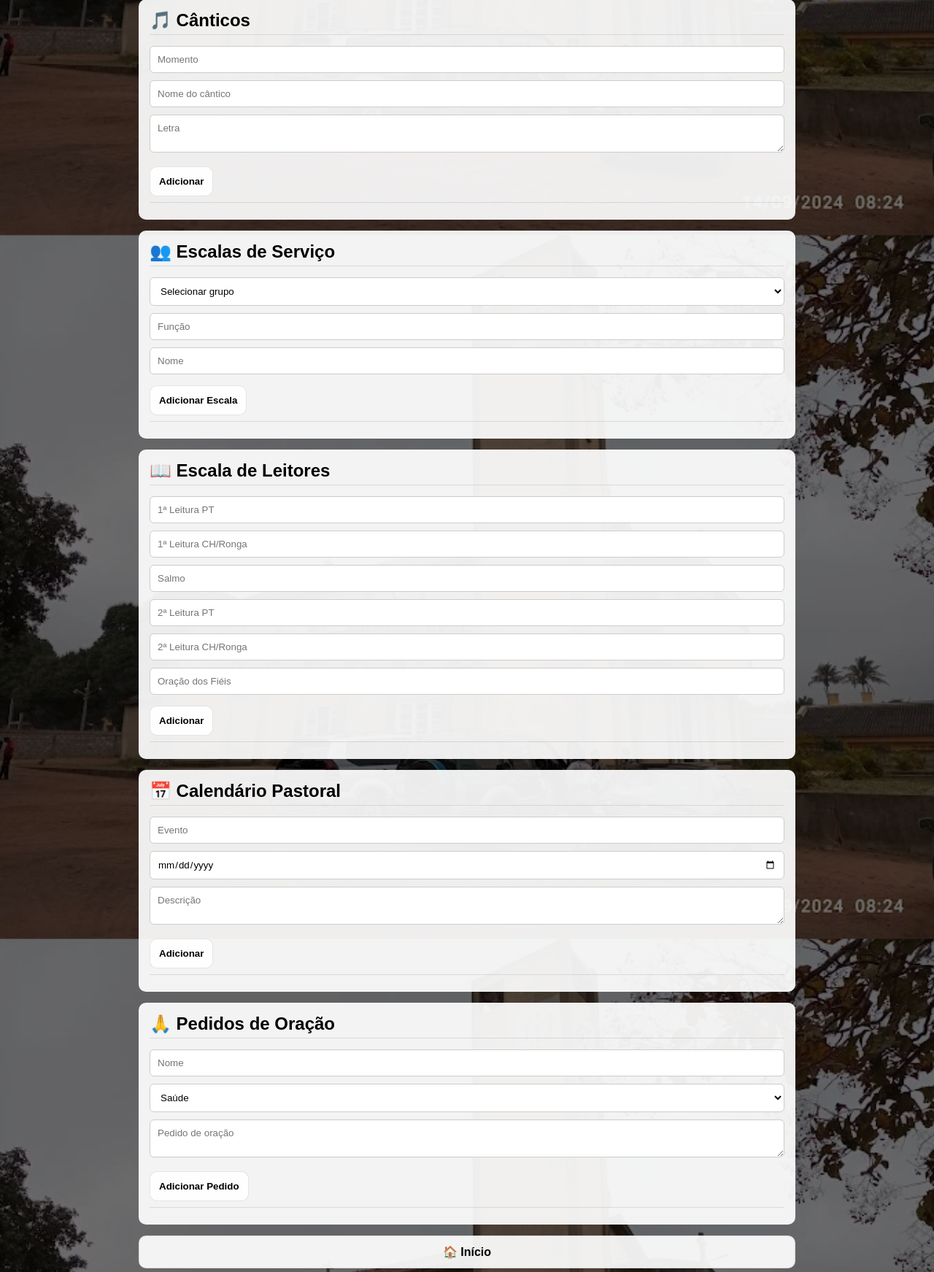
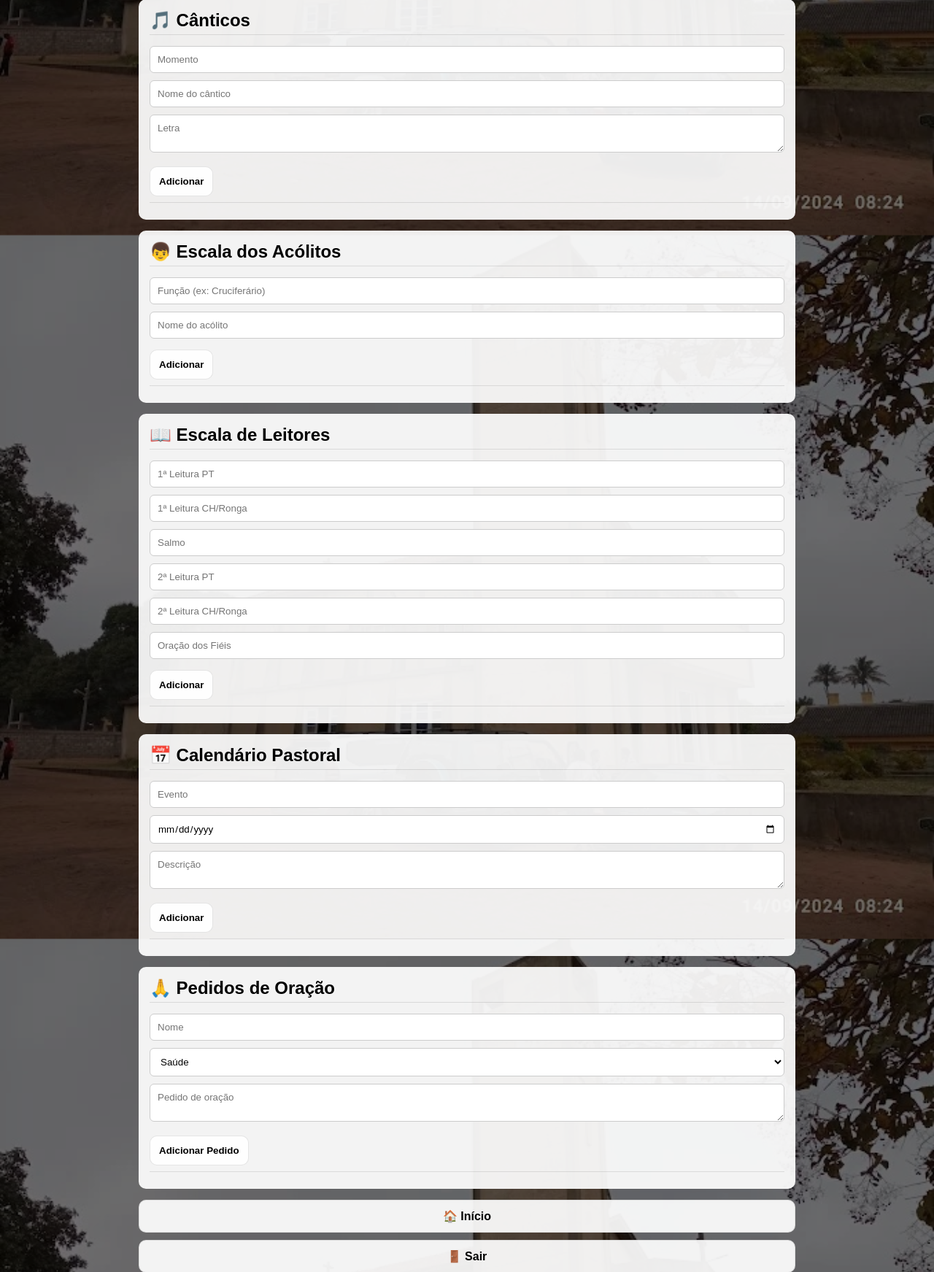
Before and after one commit to FSavel/sao-miguel-digital, a Flask app: page /admin in a window 1280 px wide. Shown: the part 642-2385 px from the top of the page at 73% size. Run offline with Flask 3, Linux system fonts and the light colour scheme; the visitor is signed in with stand-in values (Sample User, id 1).

Commit message:
Update admin.html

```diff
--- a/templates/admin.html
+++ b/templates/admin.html
@@ -32,18 +32,11 @@
 
         <form action="/add_aviso" method="POST">
 
-            <input type="text"
-                   name="titulo"
-                   placeholder="Título"
-                   required>
+            <input type="text" name="titulo" placeholder="Título" required>
 
-            <textarea name="descricao"
-                      placeholder="Descrição"
-                      required></textarea>
+            <textarea name="descricao" placeholder="Descrição" required></textarea>
 
-            <button class="botao" type="submit">
-                Adicionar
-            </button>
+            <button class="botao" type="submit">Adicionar</button>
 
         </form>
 
@@ -54,10 +47,7 @@
             <p><b>{{ a.titulo }}</b></p>
             <p>{{ a.descricao }}</p>
 
-            <a class="delete"
-               href="/delete_aviso/{{ loop.index0 }}">
-               ❌ Apagar
-            </a>
+            <a class="delete" href="/delete_aviso/{{ loop.index0 }}">❌ Apagar</a>
 
             <hr>
 
@@ -73,18 +63,11 @@
 
         <form action="/add_leitura" method="POST">
 
-            <input type="text"
-                   name="tipo"
-                   placeholder="Ex: Primeira Leitura PT"
-                   required>
+            <input type="text" name="tipo" placeholder="Ex: Primeira Leitura PT" required>
 
-            <textarea name="texto"
-                      placeholder="Texto da leitura"
-                      required></textarea>
+            <textarea name="texto" placeholder="Texto da leitura" required></textarea>
 
-            <button class="botao" type="submit">
-                Adicionar
-            </button>
+            <button class="botao" type="submit">Adicionar</button>
 
         </form>
 
@@ -95,10 +78,7 @@
             <p><b>{{ l.tipo }}</b></p>
             <p>{{ l.texto }}</p>
 
-            <a class="delete"
-               href="/delete_leitura/{{ loop.index0 }}">
-               ❌ Apagar
-            </a>
+            <a class="delete" href="/delete_leitura/{{ loop.index0 }}">❌ Apagar</a>
 
             <hr>
 
@@ -114,23 +94,13 @@
 
         <form action="/add_cantico" method="POST">
 
-            <input type="text"
-                   name="momento"
-                   placeholder="Momento"
-                   required>
+            <input type="text" name="momento" placeholder="Momento" required>
 
-            <input type="text"
-                   name="cantico"
-                   placeholder="Nome do cântico"
-                   required>
+            <input type="text" name="cantico" placeholder="Nome do cântico" required>
 
-            <textarea name="letra"
-                      placeholder="Letra"
-                      required></textarea>
+            <textarea name="letra" placeholder="Letra" required></textarea>
 
-            <button class="botao" type="submit">
-                Adicionar
-            </button>
+            <button class="botao" type="submit">Adicionar</button>
 
         </form>
 
@@ -138,14 +108,9 @@
 
         {% for c in canticos %}
 
-            <p>
-                <b>{{ c.momento }}</b> - {{ c.cantico }}
-            </p>
+            <p><b>{{ c.momento }}</b> - {{ c.cantico }}</p>
 
-            <a class="delete"
-               href="/delete_cantico/{{ loop.index0 }}">
-               ❌ Apagar
-            </a>
+            <a class="delete" href="/delete_cantico/{{ loop.index0 }}">❌ Apagar</a>
 
             <hr>
 
@@ -154,83 +119,29 @@
     </div>
 
 
-    <!-- ===================== ESCALAS DE SERVIÇO ===================== -->
+    <!-- ===================== ACÓLITOS ===================== -->
     <div class="card">
 
-        <h2>👥 Escalas de Serviço</h2>
+        <h2>👦 Escala dos Acólitos</h2>
 
-        <form action="/add_escala" method="POST">
+        <form action="/add_acolito" method="POST">
 
-            <!-- GRUPO -->
-            <select name="grupo" required>
+            <input type="text" name="funcao" placeholder="Função (ex: Cruciferário)" required>
 
-                <option value="">Selecionar grupo</option>
+            <input type="text" name="nome" placeholder="Nome do acólito" required>
 
-                <option value="Acólitos">
-                    Acólitos
-                </option>
-
-                <option value="Leitores">
-                    Leitores
-                </option>
-
-                <option value="Acolhimento">
-                    Acolhimento
-                </option>
-
-                <option value="Coral">
-                    Coral
-                </option>
-
-                <option value="Liturgia">
-                    Liturgia
-                </option>
-
-                <option value="Dízimo">
-                    Dízimo
-                </option>
-
-            </select>
-
-            <!-- FUNÇÃO -->
-            <input type="text"
-                   name="funcao"
-                   placeholder="Função">
-
-            <!-- NOME -->
-            <input type="text"
-                   name="nome"
-                   placeholder="Nome"
-                   required>
-
-            <button class="botao" type="submit">
-                Adicionar Escala
-            </button>
+            <button class="botao" type="submit">Adicionar</button>
 
         </form>
 
         <hr>
 
-        {% for e in escalas %}
+        {% for a in acolitos %}
 
-            <p>
-                <b>Grupo:</b> {{ e.grupo }}
-            </p>
+            <p><b>Função:</b> {{ a.funcao }}</p>
+            <p><b>Nome:</b> {{ a.nome }}</p>
 
-            {% if e.funcao %}
-                <p>
-                    <b>Função:</b> {{ e.funcao }}
-                </p>
-            {% endif %}
-
-            <p>
-                <b>Nome:</b> {{ e.nome }}
-            </p>
-
-            <a class="delete"
-               href="/delete_escala/{{ loop.index0 }}">
-               ❌ Apagar
-            </a>
+            <a class="delete" href="/delete_acolito/{{ loop.index0 }}">❌ Apagar</a>
 
             <hr>
 
@@ -246,39 +157,14 @@
 
         <form action="/add_leitor" method="POST">
 
-            <input type="text"
-                   name="primeira_pt"
-                   placeholder="1ª Leitura PT"
-                   required>
+            <input type="text" name="primeira_pt" placeholder="1ª Leitura PT" required>
+            <input type="text" name="primeira_ch" placeholder="1ª Leitura CH/Ronga" required>
+            <input type="text" name="salmo" placeholder="Salmo" required>
+            <input type="text" name="segunda_pt" placeholder="2ª Leitura PT" required>
+            <input type="text" name="segunda_ch" placeholder="2ª Leitura CH/Ronga" required>
+            <input type="text" name="oracao_fieis" placeholder="Oração dos Fiéis" required>
 
-            <input type="text"
-                   name="primeira_ch"
-                   placeholder="1ª Leitura CH/Ronga"
-                   required>
-
-            <input type="text"
-                   name="salmo"
-                   placeholder="Salmo"
-                   required>
-
-            <input type="text"
-                   name="segunda_pt"
-                   placeholder="2ª Leitura PT"
-                   required>
-
-            <input type="text"
-                   name="segunda_ch"
-                   placeholder="2ª Leitura CH/Ronga"
-                   required>
-
-            <input type="text"
-                   name="oracao_fieis"
-                   placeholder="Oração dos Fiéis"
-                   required>
-
-            <button class="botao" type="submit">
-                Adicionar
-            </button>
+            <button class="botao" type="submit">Adicionar</button>
 
         </form>
 
@@ -293,10 +179,7 @@
             <p><b>2ª CH:</b> {{ l.segunda_ch }}</p>
             <p><b>Oração:</b> {{ l.oracao_fieis }}</p>
 
-            <a class="delete"
-               href="/delete_leitor/{{ loop.index0 }}">
-               ❌ Apagar
-            </a>
+            <a class="delete" href="/delete_leitor/{{ loop.index0 }}">❌ Apagar</a>
 
             <hr>
 
@@ -312,22 +195,13 @@
 
         <form action="/add_calendario" method="POST">
 
-            <input type="text"
-                   name="evento"
-                   placeholder="Evento"
-                   required>
+            <input type="text" name="evento" placeholder="Evento" required>
 
-            <input type="date"
-                   name="data"
-                   required>
+            <input type="date" name="data" required>
 
-            <textarea name="descricao"
-                      placeholder="Descrição"
-                      required></textarea>
+            <textarea name="descricao" placeholder="Descrição" required></textarea>
 
-            <button class="botao" type="submit">
-                Adicionar
-            </button>
+            <button class="botao" type="submit">Adicionar</button>
 
         </form>
 
@@ -335,16 +209,10 @@
 
         {% for c in calendario %}
 
-            <p>
-                <b>{{ c.evento }}</b> - {{ c.data }}
-            </p>
-
+            <p><b>{{ c.evento }}</b> - {{ c.data }}</p>
             <p>{{ c.descricao }}</p>
 
-            <a class="delete"
-               href="/delete_calendario/{{ loop.index0 }}">
-               ❌ Apagar
-            </a>
+            <a class="delete" href="/delete_calendario/{{ loop.index0 }}">❌ Apagar</a>
 
             <hr>
 
@@ -353,17 +221,14 @@
     </div>
 
 
-    <!-- ===================== PEDIDOS DE ORAÇÃO ===================== -->
+    <!-- ===================== PEDIDOS ===================== -->
     <div class="card">
 
         <h2>🙏 Pedidos de Oração</h2>
 
         <form action="/add_pedido" method="POST">
 
-            <input type="text"
-                   name="nome"
-                   placeholder="Nome"
-                   required>
+            <input type="text" name="nome" placeholder="Nome" required>
 
             <select name="categoria" required>
 
@@ -376,13 +241,9 @@
 
             </select>
 
-            <textarea name="pedido"
-                      placeholder="Pedido de oração"
-                      required></textarea>
+            <textarea name="pedido" placeholder="Pedido de oração" required></textarea>
 
-            <button class="botao" type="submit">
-                Adicionar Pedido
-            </button>
+            <button class="botao" type="submit">Adicionar Pedido</button>
 
         </form>
 
@@ -391,15 +252,10 @@
         {% for p in pedidos %}
 
             <p><b>{{ p.nome }}</b></p>
-
             <p>{{ p.categoria }}</p>
-
             <p>{{ p.pedido }}</p>
 
-            <a class="delete"
-               href="/delete_pedido/{{ loop.index0 }}">
-               ❌ Apagar
-            </a>
+            <a class="delete" href="/delete_pedido/{{ loop.index0 }}">❌ Apagar</a>
 
             <hr>
 
@@ -409,13 +265,8 @@
 
 
     <!-- BOTÕES -->
-    <a href="/" class="botao">
-        🏠 Início
-    </a>
-
-    <a href="/logout" class="botao">
-        🚪 Sair
-    </a>
+    <a href="/" class="botao">🏠 Início</a>
+    <a href="/logout" class="botao">🚪 Sair</a>
 
 </div>
 
```
